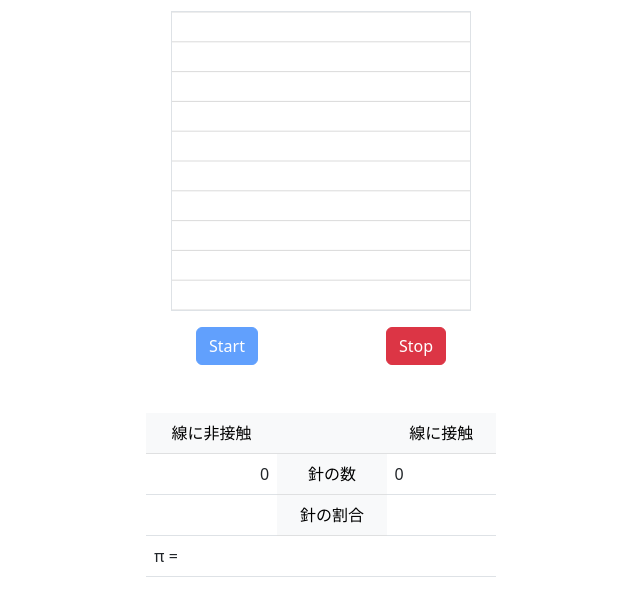
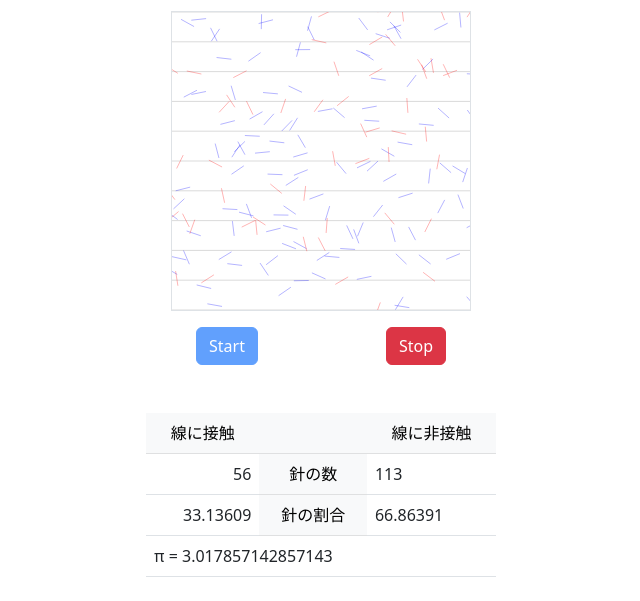
Before and after one commit to osawa-koki/pai-ffon, a website with bundled scripts: page public/index.html in a window 1280 px wide. Both pictures are taken after a click on the button "Start". Shown: the part 69-670 px from the top of the page, without its empty margins (319-959 px from the left). Built offline with nearby package versions, Linux system fonts and the light colour scheme.

Commit message:
メインプログラムコードの作成。

```diff
--- a/public/index.html
+++ b/public/index.html
@@ -12,6 +12,11 @@
       stroke: grey;
       stroke-width: 0.1;
     }
+    svg polyline.needle {
+      fill: none;
+      stroke: blue;
+      stroke-width: 0.1;
+    }
   </style>
 </head>
 <body>
@@ -24,9 +29,9 @@
   <table class="table mt-5 mx-auto" style="max-width: 350px;">
     <thead>
       <tr class="table-light">
+        <td class="text-center">線に接触</td>
+        <td></td>
         <td class="text-center">線に非接触</td>
-        <td></td>
-        <td class="text-center">線に接触</td>
       </tr>
     </thead>
     <tbody>
--- a/src/index.ts
+++ b/src/index.ts
@@ -1,18 +1,30 @@
 import {
   svgElement,
   startButtonElement,
-  stopButtonElement
+  stopButtonElement,
+  paiElement,
+  inCountElement,
+  outCountElement,
+  inRatioElement,
+  outRatioElement
 } from './elements'
 
 const data = {
-  running: false
+  running: false,
+  count: {
+    in: 0,
+    out: 0
+  }
 }
 
+const size = 100
+const interval = 10
+
 // 背景の線のY座標を格納する配列。
-const lineYs = []
+const lineYs: number[] = []
 
 // 背景の線を描画する。
-for (let i = 0; i <= 100; i = i + 10) {
+for (let i = 0; i <= size; i = i + interval) {
   const line = document.createElementNS('http://www.w3.org/2000/svg', 'polyline')
   line.setAttribute('points', `0 ${i}, 100 ${i}`)
   line.classList.add('background-line')
@@ -33,4 +45,55 @@ stopButtonElement.addEventListener('click', () => {
   stopButtonElement.disabled = true
 })
 
-function run (): void {}
+function run (): void {
+  if (!data.running) return
+
+  const newLine = document.createElementNS('http://www.w3.org/2000/svg', 'polyline')
+  const x = getRandom(size)
+  const y = getRandom(size)
+  const degree = getRandom(360)
+  const r = 5
+  const dx = Math.cos(Math.PI / 180 * degree) * r
+  const dy = Math.sin(Math.PI / 180 * degree) * r
+
+  const xx = x + dx
+  const yy = y + dy
+
+  const isTouched = lineYs.some(lineY => inRange(lineY, y, yy))
+
+  if (isTouched) {
+    newLine.style.stroke = 'red'
+    data.count.in++
+  } else {
+    newLine.style.stroke = 'blue'
+    data.count.out++
+  }
+
+  newLine.setAttribute('points', `${x} ${y}, ${xx} ${yy}`)
+  newLine.classList.add('needle')
+  svgElement.appendChild(newLine)
+
+  show()
+
+  requestAnimationFrame(run)
+}
+
+function getRandom (x: number): number {
+  return Math.random() * x
+}
+
+function inRange (x: number, min: number, max: number): boolean {
+  return ((x - min) * (x - max) <= 0)
+}
+
+function show (): void {
+  inCountElement.textContent = data.count.in.toString()
+  outCountElement.textContent = data.count.out.toString()
+
+  const both = data.count.in + data.count.out
+
+  inRatioElement.textContent = ((data.count.in / both) * 100).toFixed(5)
+  outRatioElement.textContent = ((data.count.out / both) * 100).toFixed(5)
+
+  paiElement.textContent = (both / data.count.in).toFixed(15)
+}
```
